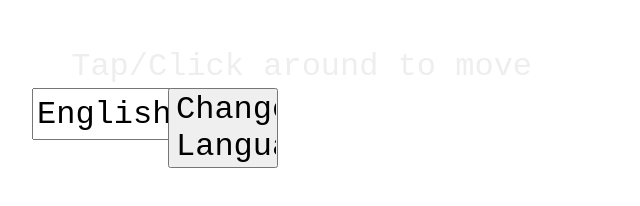
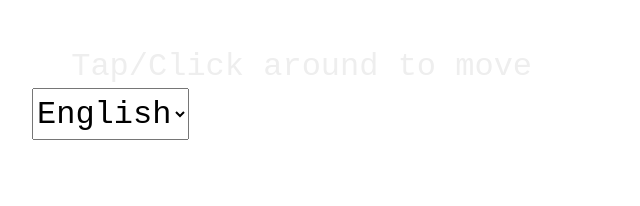
Before and after one commit to LuchoDF/2D-PORTFOLIO, a website built with Vite: page index.html in a window 1280 px wide. Shown: the whole page, without its empty margins (0-640 px from the left). Built offline with nearby package versions, Linux system fonts and the light colour scheme; files whose address does not match are found by name; what kaboom would draw is missing.

Commit message:
Erase button

```diff
--- a/index.html
+++ b/index.html
@@ -16,8 +16,6 @@
           <option value="fr">French</option>
           <option value="es">Spanish</option>
         </select>
-        <button id="change-language" type="button">Change Language</button>
-
         <div id="textbox-container">
           <div id="textbox">
             <p id="dialogue" class="ui-text"></p>
```
